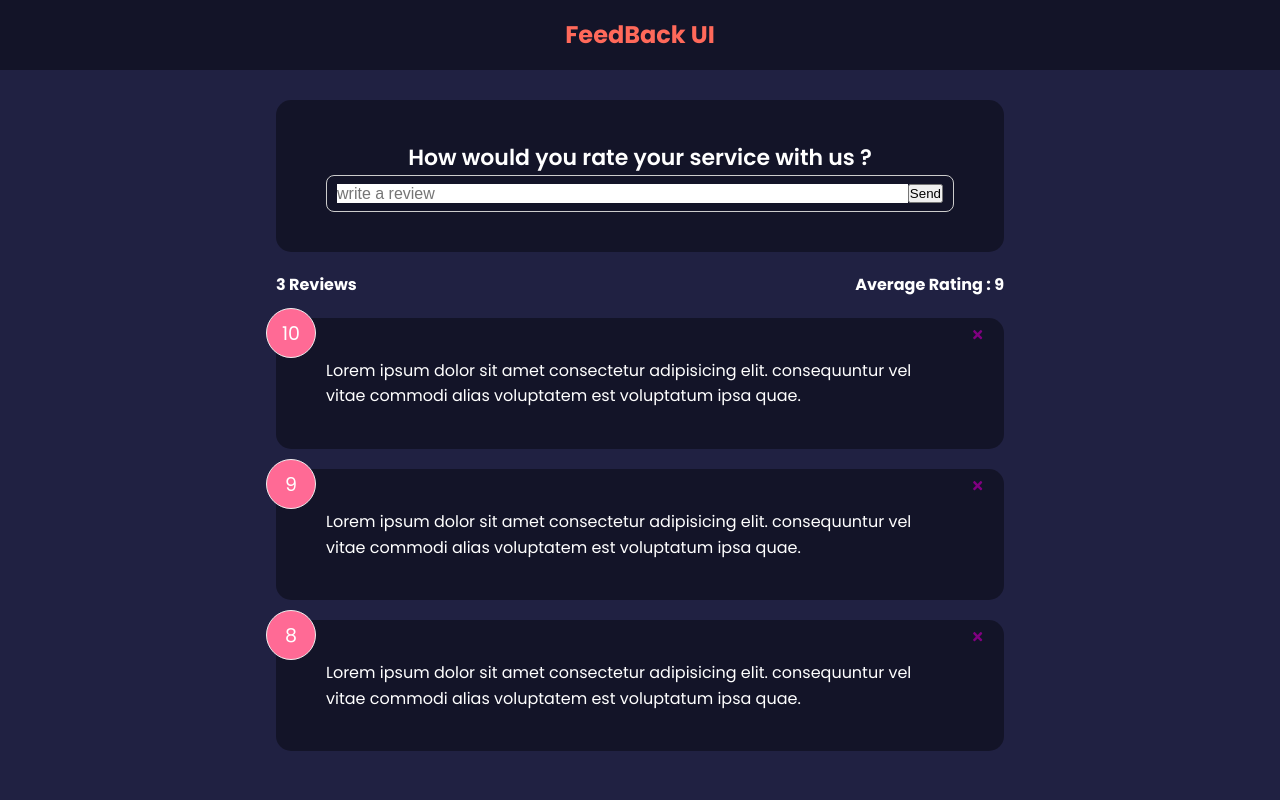
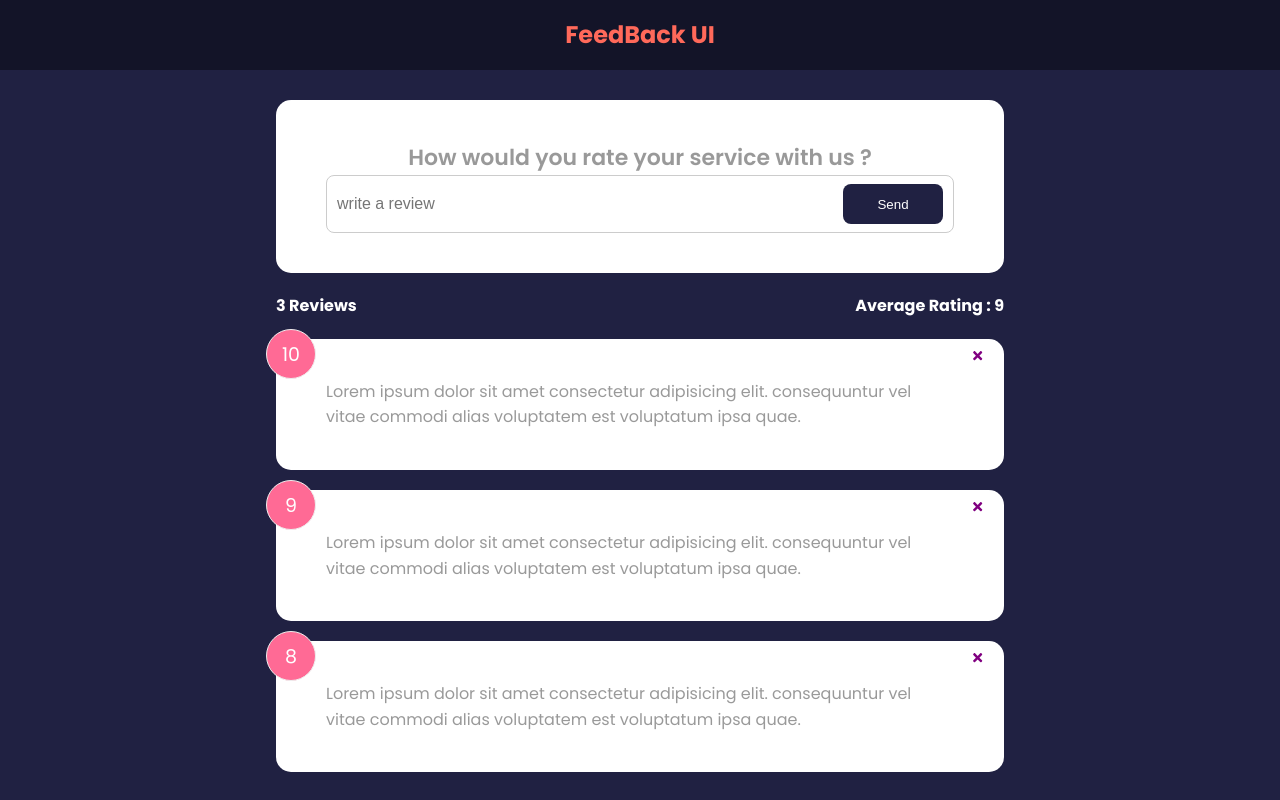
Before and after one commit to SaJid96/Feedback-Application, a React (Create React App) app: page / in a window 1280 px wide. Built offline with nearby package versions, Linux system fonts and the light colour scheme.

Commit message:
custom Button component

```diff
--- a/src/components/FeedbackForm.jsx
+++ b/src/components/FeedbackForm.jsx
@@ -1,6 +1,6 @@
 import { useState } from "react";
+import Button from "./shared/Button";
 import Card from "./shared/Card"
-
 
 const FeedbackForm = () => {
 
@@ -23,7 +23,7 @@
 
     value={text}
     />
-    <button type="submit">Send</button>
+    <Button type="submit">Send</Button>
 </div>
 </form>
 
--- /dev/null
+++ b/src/components/shared/Button.jsx
@@ -0,0 +1,34 @@
+import PropTypes from 'prop-types'
+
+function Button({children,version,type,isDisabled}) {
+    return (
+
+        <button
+
+        type={type}
+        disabled={isDisabled}
+        className={`btn btn-${version}`}
+
+
+        >
+
+            {children}
+        </button>
+
+        )
+}
+
+Button.defaultProps={
+    version:'primary',
+    type:'button',
+    isDisabled:false
+}
+
+Button.protoTypes={
+    childern:PropTypes.node.isRequired,
+    version:PropTypes.string,
+    type:PropTypes.string,
+    isDisabled:PropTypes.bool
+}
+
+export default Button
--- a/src/components/shared/Card.jsx
+++ b/src/components/shared/Card.jsx
@@ -18,7 +18,7 @@
 }
 
 Card.defaultProps={
-    reverse:true
+    reverse:false
 }
 
 Card.propTypes={
```
